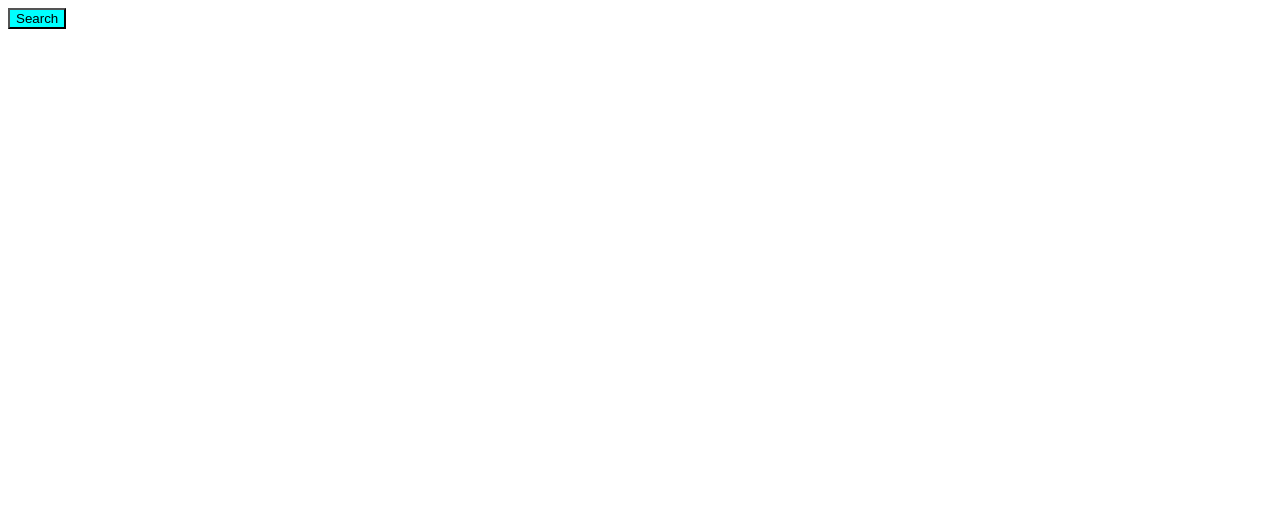
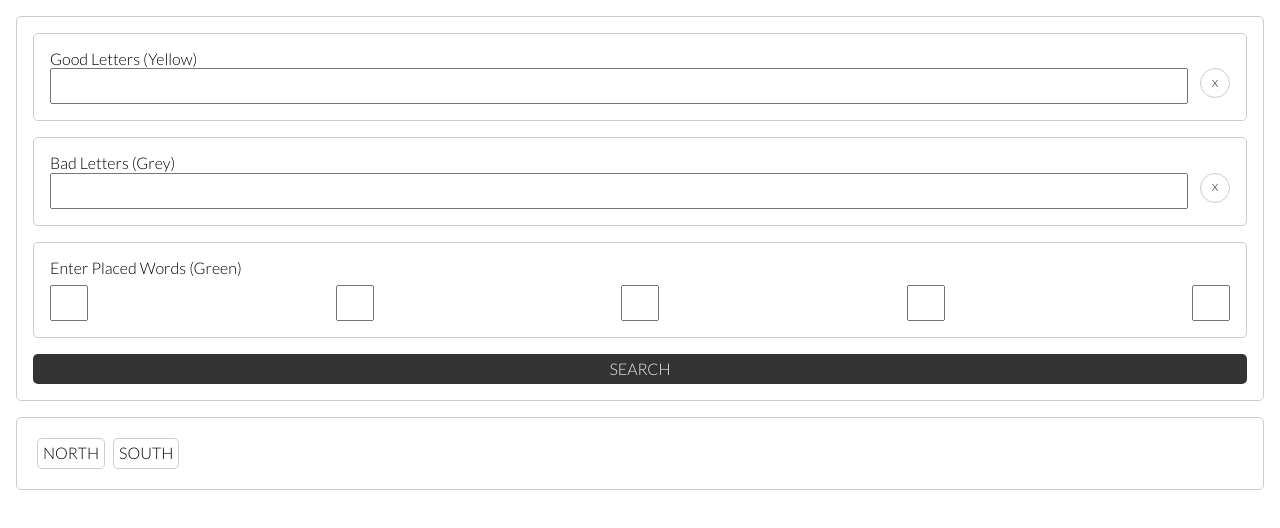
Before and after one commit to victorfdes/wordle-bot, a Vue app: page / in a window 1280 px wide. Shown: the top 528 px of the page. Built offline with nearby package versions, Linux system fonts and the light colour scheme.

Commit message:
initialise UI

```diff
--- a/public/index.html
+++ b/public/index.html
@@ -5,6 +5,10 @@
     <meta http-equiv="X-UA-Compatible" content="IE=edge">
     <meta name="viewport" content="width=device-width,initial-scale=1.0">
     <link rel="icon" href="<%= BASE_URL %>favicon.ico">
+    <link rel="preconnect" href="https://fonts.googleapis.com">
+<link rel="preconnect" href="https://fonts.gstatic.com" crossorigin>
+<link rel="stylesheet" href="https://cdnjs.cloudflare.com/ajax/libs/normalize/8.0.1/normalize.min.css" integrity="sha512-NhSC1YmyruXifcj/KFRWoC561YpHpc5Jtzgvbuzx5VozKpWvQ+4nXhPdFgmx8xqexRcpAglTj9sIBWINXa8x5w==" crossorigin="anonymous" referrerpolicy="no-referrer" />
+<link href="https://fonts.googleapis.com/css2?family=Lato:wght@300&display=swap" rel="stylesheet">
     <title><%= htmlWebpackPlugin.options.title %></title>
   </head>
   <body>
--- a/src/App.vue
+++ b/src/App.vue
@@ -1,37 +1,49 @@
 <template>
   <div class="container">
+    <div class="input-area">
+      <InputArea @process="processWords" />
+    </div>
     <div class="words">
-
-    </div>
-    <div class="input-area">
-      <ActionButton @click="processWords" />
+      <WordList :list="wordList" />
     </div>
   </div>
 </template>
 
 <script>
 import { words } from '@/words.json'
-import ActionButton from './components/ActionButton.vue'
+import InputArea from '@/components/InputArea.vue'
+import WordList from '@/components/WordList.vue'
 export default {
   name: 'App',
   data: () => ({
-    goodLetters: [],
-    badLetters: [],
-    placedLetters: [], // Length 5
+    wordList: ['north', 'south']
   }),
   methods: {
-    processWords () {
-      console.log('Process', this.goodLetters.length, words.length)
+    processWords (data) {
+      let newWords = [...words]
+      const {
+        good,
+        bad,
+        placed,
+      } = data
+
+      // Filter Placed words
+      newWords = newWords.filter(word => {
+        return word !== [good, bad, placed]
+      })
+
+      this.wordList = newWords
     }
   },
   components: {
-    ActionButton,
+    InputArea,
+    WordList,
   }
 }
 </script>
 
 <style>
 .container {
-
+  font-family: 'Lato', sans-serif;
 }
 </style>
--- a/src/components/ActionButton.vue
+++ b/src/components/ActionButton.vue
@@ -14,6 +14,12 @@ export default {
 </script>
 <style scoped>
   button {
-    background: cyan;
+    background: #333;
+    color: #eee;
+    border: 0px;
+    border-radius: 5px;
+    width: 100%;
+    height: 30px;
+    text-transform: uppercase;
   }
 </style>
--- a/src/components/InputArea.vue
+++ b/src/components/InputArea.vue
@@ -1,11 +1,69 @@
 <template>
+  <div class="input-area">
+    <TextBox
+      label="Good Letters"
+      help="Yellow"
+      @text="updateGoodLetters"
+    />
+    <TextBox
+      label="Bad Letters"
+      help="Grey"
+      @text="updateBadLetters"
+    />
 
+    <PlacedInput
+      @text="updatePlacedLetters"
+    />
+
+    <ActionButton @click="emitData" />
+  </div>
 </template>
 <script>
+import ActionButton from './ActionButton.vue'
+import PlacedInput from './PlacedInput.vue'
+import TextBox from './TextBox.vue'
 export default {
-  name: 'InputBox'
+  name: 'InputBox',
+
+  components: {
+    ActionButton,
+    PlacedInput,
+    TextBox,
+  },
+
+  data () {
+    return {
+      goodLetters: [],
+      badLetters: [],
+      placedLetters: [],
+    }
+  },
+
+  methods: {
+    emitData () {
+      this.$emit('process', {
+        good: this.goodLetters,
+        bad: this.badLetters,
+        placed: this.placedLetters,
+      })
+    },
+    updateGoodLetters (value) {
+      this.goodLetters = value.split('')
+    },
+    updateBadLetters (value) {
+      this.badLetters = value.split('')
+    },
+    updatePlacedLetters (value) {
+      this.placedLetters = value
+    },
+  }
 }
 </script>
 <style scoped>
-
+.input-area {
+  padding: 16px;
+  border: 1px solid #ccc;
+  margin: 16px;
+  border-radius: 5px;
+}
 </style>
--- /dev/null
+++ b/src/components/PlacedInput.vue
@@ -0,0 +1,62 @@
+<template>
+  <div class="container">
+  <div class="label">
+    Enter Placed Words (Green)
+  </div>
+  <div class="placed-input">
+    <input type="text" v-model="a" @input="handleInput" maxlength="1" />
+    <input type="text" v-model="b" @input="handleInput" maxlength="1" />
+    <input type="text" v-model="c" @input="handleInput" maxlength="1" />
+    <input type="text" v-model="d" @input="handleInput" maxlength="1" />
+    <input type="text" v-model="e" @input="handleInput" maxlength="1" />
+  </div>
+  </div>
+</template>
+<script>
+export default {
+  name: 'PlacedInput',
+  data () {
+    return ({
+      a: '',
+      b: '',
+      c: '',
+      d: '',
+      e: '',
+    })
+  },
+  methods: {
+    handleInput () {
+      this.$emit('text', [
+        this.a.toLowerCase(),
+        this.b.toLowerCase(),
+        this.c.toLowerCase(),
+        this.d.toLowerCase(),
+        this.e.toLowerCase(),
+      ])
+    }
+  }
+}
+</script>
+<style scoped>
+input {
+  width: 30px;
+  height: 30px;
+  text-transform: uppercase;
+  text-align: center;
+}
+.container {
+  padding: 16px;
+  box-sizing: border-box;
+  border: 1px solid #ccc;
+  border-radius: 5px;
+  margin-bottom: 16px;
+}
+.placed-input {
+  width: 100%;
+  display: flex;
+  justify-content: space-between;
+}
+.label {
+  margin-bottom: 8px;
+}
+</style>
--- a/src/components/TextBox.vue
+++ b/src/components/TextBox.vue
@@ -0,0 +1,81 @@
+<template>
+  <div class="input-container">
+    <div class="label">{{ label }} ({{ help }})</div>
+    <div class="field">
+      <input type="text" v-model="textValue" />
+      <button class="clear-icon" @click="clear">X</button>
+    </div>
+  </div>
+</template>
+
+<script>
+export default {
+  name: 'TextBox',
+  props: {
+    label: String,
+    help: String,
+  },
+  data: function () {
+    return ({
+      text: '',
+    })
+  },
+  methods: {
+    clear () {
+      this.text = ''
+      this.$emit('text', this.text)
+    },
+  },
+  computed: {
+    textValue: {
+      get: function () {
+        return this.text
+      },
+      set: function (newValue) {
+        const characters = {}
+        newValue.split('').forEach(character => {
+          const char = character.toLowerCase()
+          const charCode = char.charCodeAt(0)
+          if ((charCode >= 97 && charCode < 123)) {
+            characters[char] = true
+          }
+        })
+        this.text = Object.keys(characters).join('')
+        this.$emit('text', this.text)
+      },
+    }
+  },
+}
+</script>
+
+<style scoped>
+.clear-icon {
+  display: inline-flex;
+  border: 1px solid #ccc;
+  background: #fff;
+  width: 30px;
+  height: 30px;
+  align-items: center;
+  justify-content: center;
+  cursor: pointer;
+  border-radius: 50%;
+  line-height: 25px;
+  font-size: 10px;
+  margin-left: 8px;
+}
+input {
+  text-transform: uppercase;
+  height: 30px;
+  width: calc(100% - 50px);
+}
+.input-container {
+  padding: 16px;
+  border: 1px solid #ccc;
+  margin-bottom: 16px;
+  border-radius: 5px;
+}
+.field {
+  display: flex;
+  justify-content: space-between;
+}
+</style>
--- /dev/null
+++ b/src/components/WordList.vue
@@ -0,0 +1,34 @@
+<template>
+  <div class="word-list">
+    <div class="word" v-for="word in list" :key="word">
+      {{ word }}
+    </div>
+  </div>
+</template>
+<script>
+export default {
+  name: 'WordList',
+  props: {
+    list: {
+      type: Array,
+      default: () => []
+    }
+  },
+}
+</script>
+<style scoped>
+  .word-list {
+    margin: 16px;
+    border: 1px solid #ccc;
+    border-radius: 5px;
+    padding: 16px;
+  }
+  .word {
+    display: inline-block;
+    padding: 5px;
+    margin: 4px;
+    border: 1px solid #ccc;
+    border-radius: 5px;
+    text-transform: uppercase;
+  }
+</style>
```
